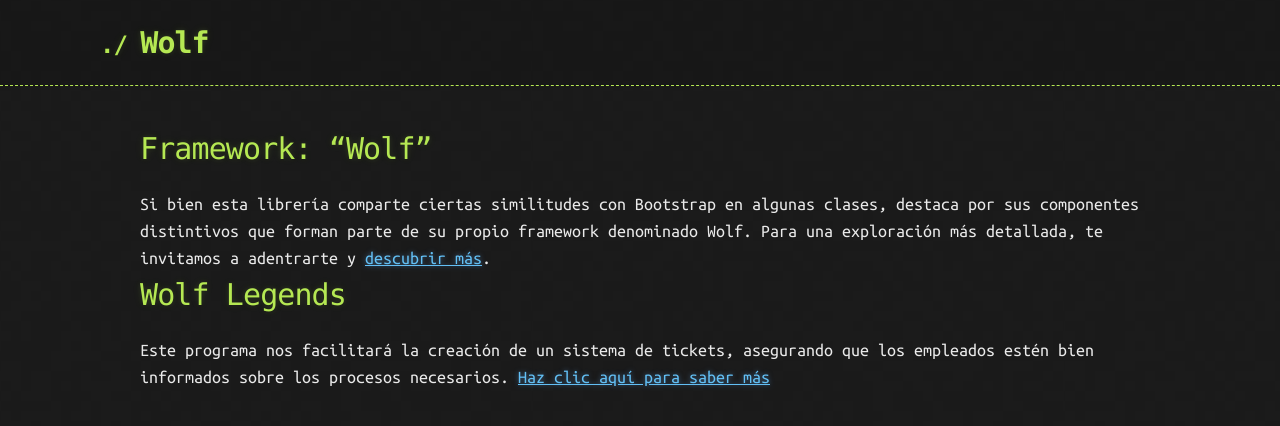
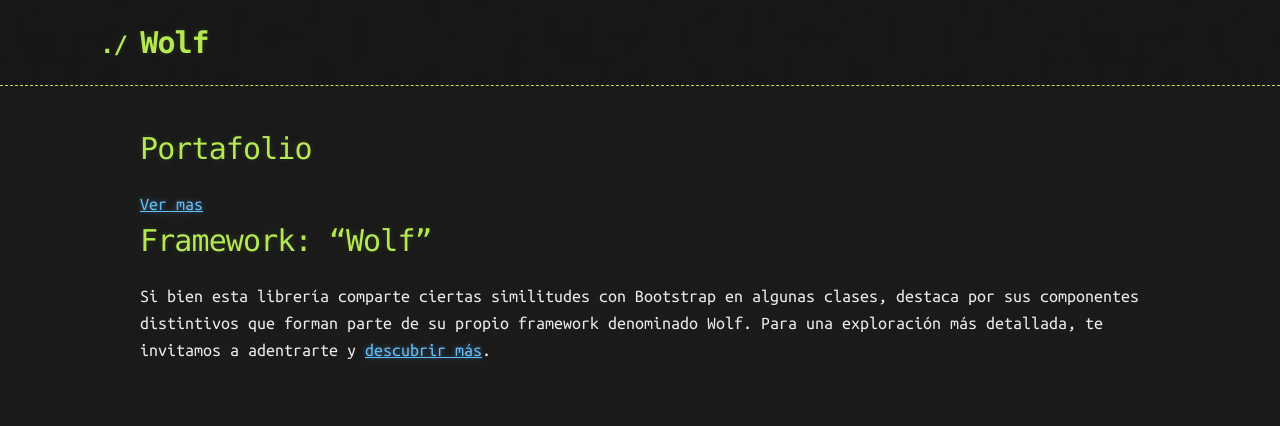
Before and after one commit to NinjaDiaz007/Block, a Jekyll site: the page built from index.md, in a window 1280 px wide. Shown: the top 426 px of the page. Built offline with Jekyll 4.4.1, drawn with Linux system fonts in a browser that asks for light colours; our own code applies the rules of GitHub Pages for plain Markdown files.

Commit message:
Add files via upload

```diff
--- a/index.md
+++ b/index.md
@@ -2,11 +2,12 @@
 layout: default
 ---
 
+# Portafolio
+[Ver mas](./portafilio.html)
+
 # Framework: "Wolf"
 Si bien esta librería comparte ciertas similitudes con Bootstrap en algunas clases, destaca por sus componentes distintivos que forman parte de su propio framework denominado Wolf. Para una exploración más detallada, te invitamos a adentrarte y [descubrir más](./wolf.html).
 
-# Wolf Legends
-Este programa nos facilitará la creación de un sistema de tickets, asegurando que los empleados estén bien informados sobre los procesos necesarios. [Haz clic aquí para saber más](./Generar_Ticket/index.html)
 
 <!--
 | head1        | head two          | three |
```
Also changed, not shown: document.md (added, +15 -0 lines), portafolio.md (added, +3 -0 lines).
